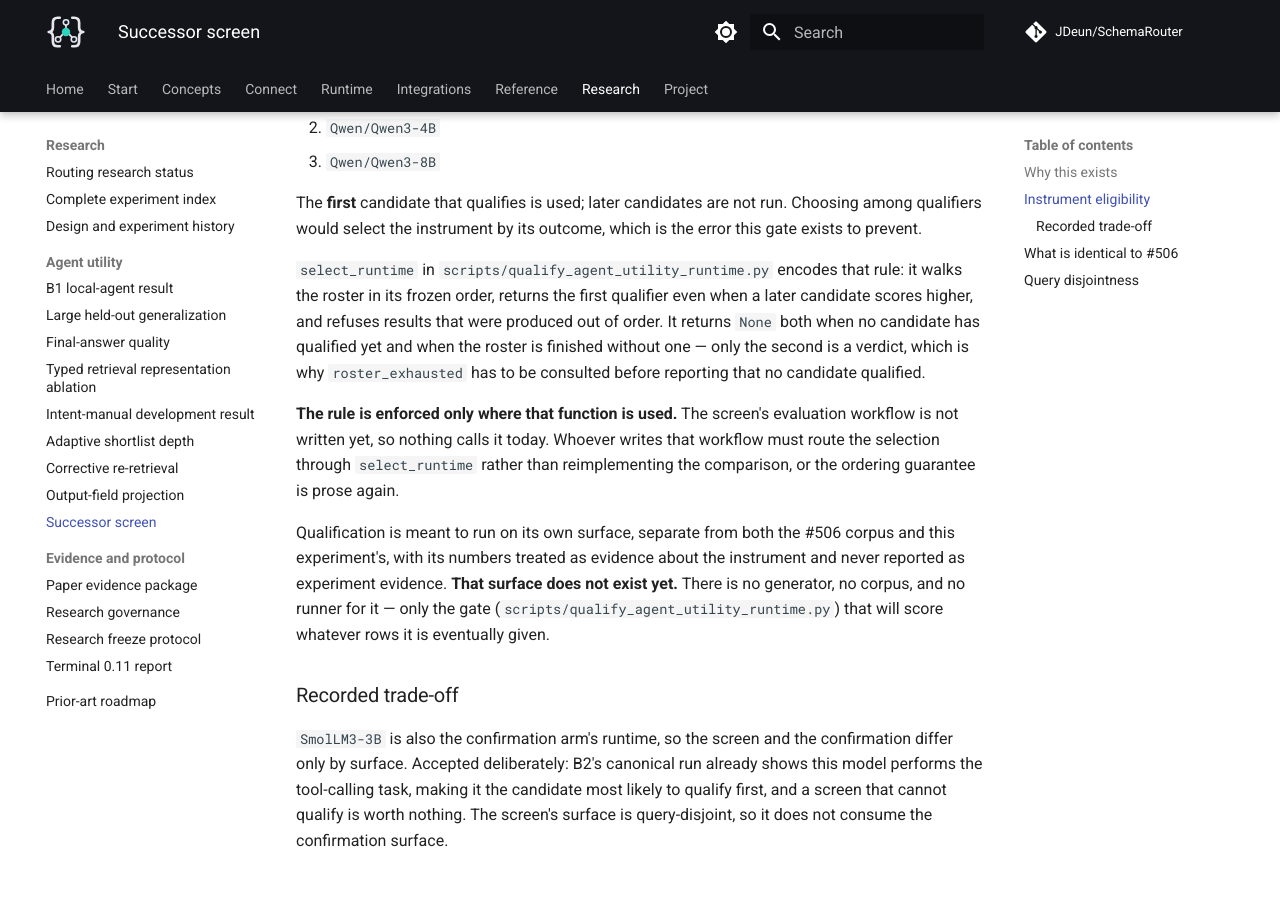
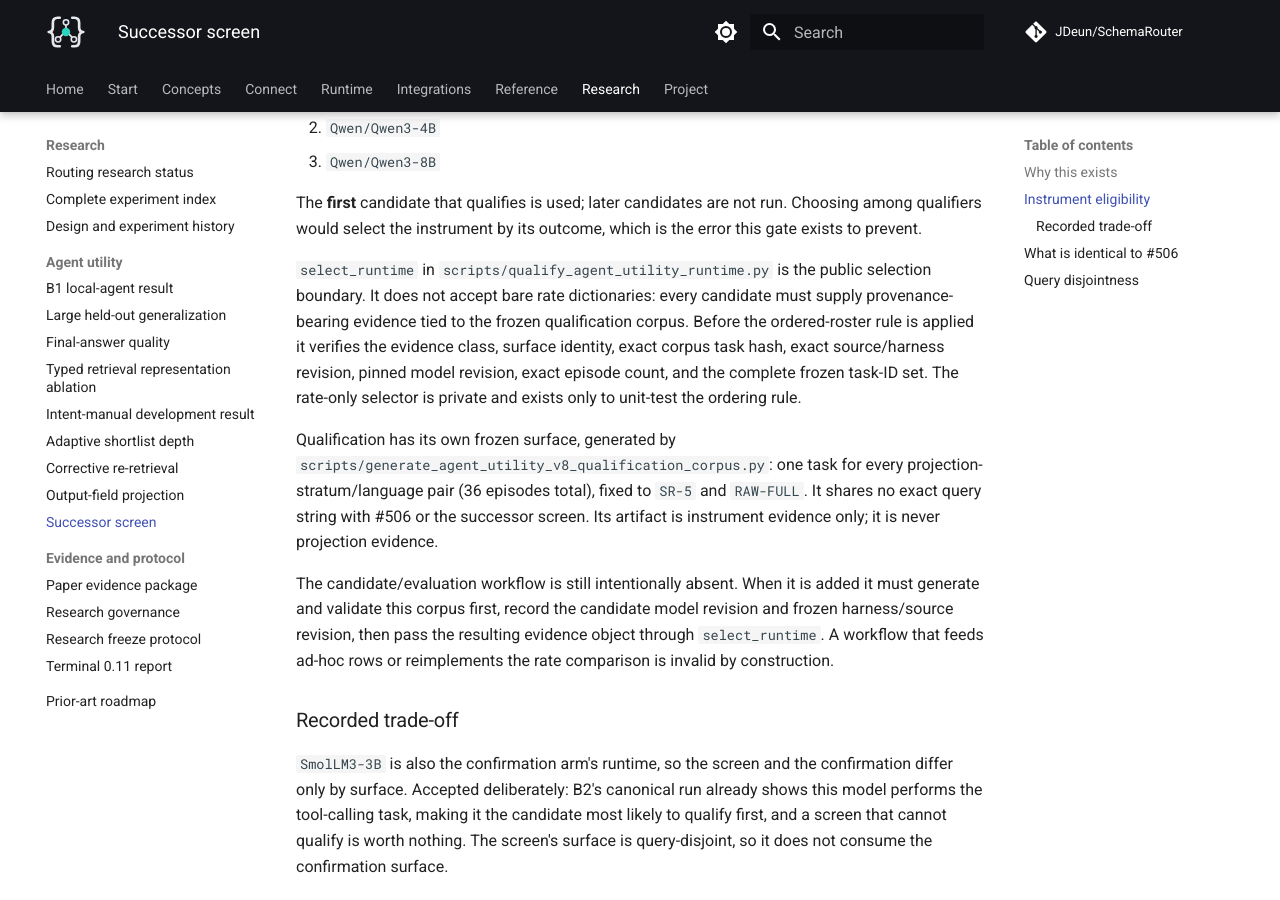
Before and after one commit to JDeun/SchemaRouter, an MkDocs documentation site: the page built from docs/research/successor-screen.md, in a window 1280 px wide and 900 px high, scrolled down 1187 px. Built offline with MkDocs 1.6.1 and Material for MkDocs 9.7.7, drawn with Linux system fonts in a browser that asks for light colours; comment, search, counter and statistics services are not loaded; some of the changed text lies outside the part shown.

Commit message:
docs: pin #510 qualification provenance contract

````diff
--- a/docs/research/successor-screen.md
+++ b/docs/research/successor-screen.md
@@ -47,25 +47,26 @@ The **first** candidate that qualifies is used; later candidates are not run.
 Choosing among qualifiers would select the instrument by its outcome, which is
 the error this gate exists to prevent.
 
-`select_runtime` in `scripts/qualify_agent_utility_runtime.py` encodes that
-rule: it walks the roster in its frozen order, returns the first qualifier even
-when a later candidate scores higher, and refuses results that were produced out
-of order. It returns `None` both when no candidate has qualified yet and when
-the roster is finished without one — only the second is a verdict, which is why
-`roster_exhausted` has to be consulted before reporting that no candidate
-qualified.
+`select_runtime` in `scripts/qualify_agent_utility_runtime.py` is the public
+selection boundary. It does not accept bare rate dictionaries: every candidate
+must supply provenance-bearing evidence tied to the frozen qualification
+corpus. Before the ordered-roster rule is applied it verifies the evidence
+class, surface identity, exact corpus task hash, exact source/harness revision,
+pinned model revision, exact episode count, and the complete frozen task-ID
+set. The rate-only selector is private and exists only to unit-test the ordering
+rule.
 
-**The rule is enforced only where that function is used.** The screen's
-evaluation workflow is not written yet, so nothing calls it today. Whoever
-writes that workflow must route the selection through `select_runtime` rather
-than reimplementing the comparison, or the ordering guarantee is prose again.
+Qualification has its own frozen surface, generated by
+`scripts/generate_agent_utility_v8_qualification_corpus.py`: one task for every
+projection-stratum/language pair (36 episodes total), fixed to `SR-5` and
+`RAW-FULL`. It shares no exact query string with #506 or the successor screen.
+Its artifact is instrument evidence only; it is never projection evidence.
 
-Qualification is meant to run on its own surface, separate from both the #506
-corpus and this experiment's, with its numbers treated as evidence about the
-instrument and never reported as experiment evidence. **That surface does not
-exist yet.** There is no generator, no corpus, and no runner for it — only the
-gate (`scripts/qualify_agent_utility_runtime.py`) that will score whatever
-rows it is eventually given.
+The candidate/evaluation workflow is still intentionally absent. When it is
+added it must generate and validate this corpus first, record the candidate
+model revision and frozen harness/source revision, then pass the resulting
+evidence object through `select_runtime`. A workflow that feeds ad-hoc rows or
+reimplements the rate comparison is invalid by construction.
 
 ### Recorded trade-off
 
@@ -116,6 +117,19 @@ screening approach — not as a reason to weaken the thresholds.
 
 ## Reproduction
 
+Freeze and validate the qualification surface first:
+
+```bash
+python scripts/generate_agent_utility_v8_qualification_corpus.py \\
+  --source-revision "$(git rev-parse HEAD)" \\
+  --out artifacts/successor/qualification-corpus.json
+
+python scripts/validate_agent_utility_v8_qualification_corpus.py \\
+  --corpus artifacts/successor/qualification-corpus.json
+```
+
+Then generate the successor development surface:
+
 ```bash
 python scripts/generate_agent_utility_v8_successor_corpus.py \
   --source-revision "$(git rev-parse HEAD)" \
````
